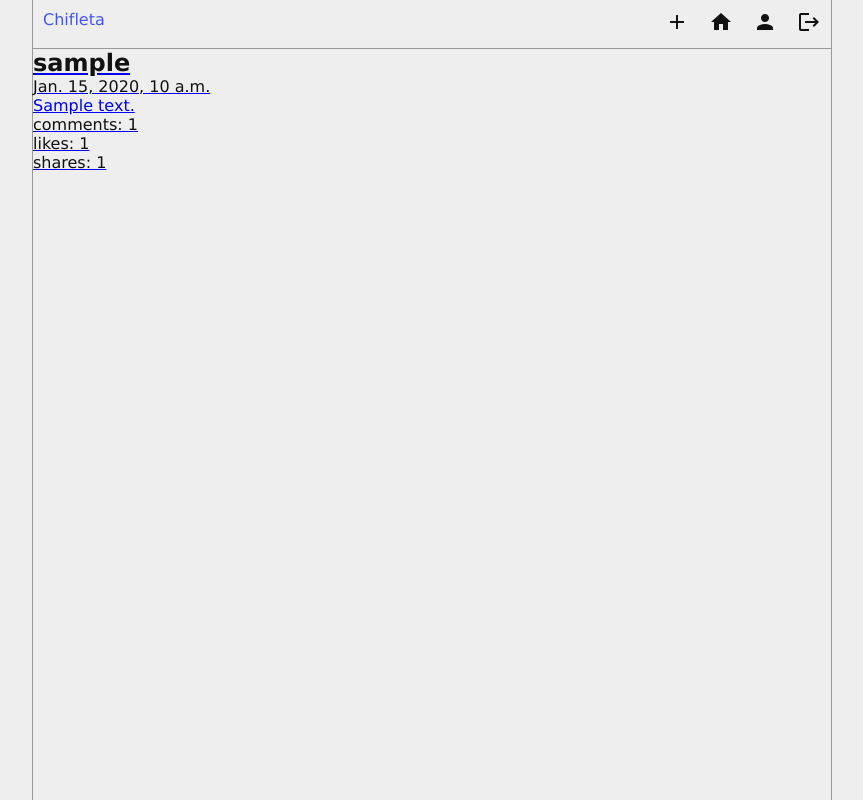
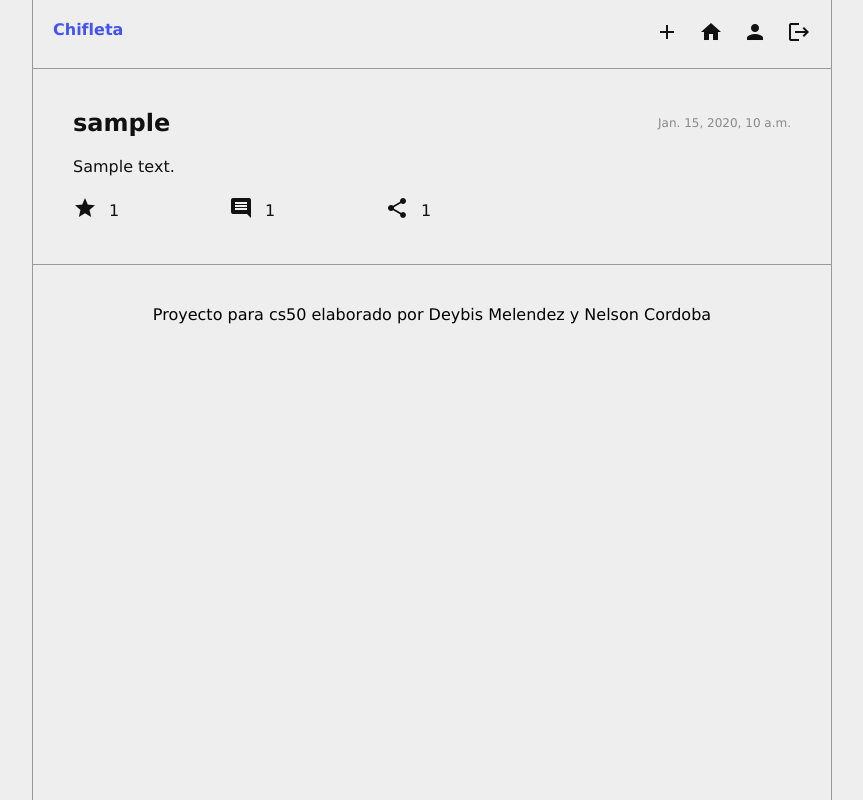
Before and after one commit to DeybisMelendez/chifleta, a Django app: page /feed/ in a window 1280 px wide. Shown: the whole page, without its empty margins (208-1071 px from the left). Run offline with Django 5.2, Linux system fonts and the light colour scheme; a user stored in the database is signed in; tables that the repository leaves empty hold one stand-in row (values such as "Sample post"); some libraries are stand-ins or nearby versions.

Commit message:
avances de diseño de accounts y posts

```diff
--- a/chifleta/urls.py
+++ b/chifleta/urls.py
@@ -19,7 +19,7 @@ from django.urls import path
 from django.conf import settings
 from django.conf.urls.static import static
 from accounts.views import register, user, log_in, log_out, delete_user,update_user
-from posts.views import feed, post_view
+from posts.views import feed, post_view, add_post
 
 urlpatterns = [
     path('admin/', admin.site.urls),
@@ -30,7 +30,8 @@ urlpatterns = [
     path('delete_user', delete_user, name="delete_user"),
     path("update_user",update_user, name="update_user"),
     path("feed/",feed, name="feed"),
-    path("post/<int:id>/",post_view, name="post")
+    path("post/<int:id>/",post_view, name="post"),
+    path("add_post",add_post, name="add_post")
 ]
 
 # Servir archivos de media en modo depuración
--- a/posts/views.py
+++ b/posts/views.py
@@ -11,6 +11,7 @@ def feed(request):
     user = request.user
     profile = Profile.objects.get(user = user)
     followeds = Follow.objects.filter(follower = profile)
+    #TODO: Optimizar cantidad de posts a enviar
     posts = 0
     for followed in followeds:
         if posts == 0:
--- a/static/css/base.css
+++ b/static/css/base.css
@@ -1,13 +1,27 @@
+:root {
+  --visible-border: 1px solid #999;
+  --padding-base: 40px;
+  --black-color: #111;
+  --white-color: #eee;
+  --primary-color: #45e;
+  --secondary-color: #19e;
+  --error-color: #d55;
+  --transition-base: all 0.3s ease-in-out;
+}
+
 body {
-  background-color: #eee;
+  background-color: var(--white-color);
 }
 
 .container {
   max-width: 800px;
   min-height: 100vh;
   margin: auto;
-  /*padding-left: 20px;
-  padding-right: 20px;*/
-  border-left: 1px solid #999;
-  border-right: 1px solid #999;
+  border-left: var(--visible-border);
+  border-right: var(--visible-border);
 }
+
+.footer {
+  padding: var(--padding-base);
+  text-align: center;
+}
--- a/static/css/error.css
+++ b/static/css/error.css
@@ -1,8 +1,8 @@
 .error {
-  background-color: #d55;
-  padding: 20px;
-  border-bottom: 1px solid #999;
-  color: #eee;
+  background-color: var(--error-color);
+  padding: var(--padding-base);
+  border-bottom: var(--visible-border);
+  color: var(--white-color);
 }
 .error__close {
   float: right;
--- a/static/css/form.css
+++ b/static/css/form.css
@@ -1,26 +1,31 @@
 .form {
   display: flex;
   flex-direction: column;
-  padding: 20px;
+  padding: var(--padding-base);
+  border-bottom: var(--visible-border);
 }
 
 .form__title {
   text-align: center;
   font-weight: 600;
   font-size: 1.5rem;
+  margin-top: 20px;
+  margin-bottom: 40px;
 }
 .form__field {
   width: 100%;
-  margin-bottom: 12px;
+  margin-bottom: 40px;
 }
 .form__label {
-  margin-bottom: 4px;
+  display: block;
+  margin-bottom: 8px;
 }
 .form__input {
   width: 100%;
   background-color: #ddd;
   padding: 18px;
   border-radius: 12px;
+  transition: var(--transition-base);
 }
 .form__submit {
   width: 100%;
@@ -29,8 +34,15 @@
   border-radius: 12px;
   color: #eee;
   margin-bottom: 20px;
+  transition: var(--transition-base);
+}
+.form__submit:hover {
+  background-color: var(--primary-color);
 }
 .form__question-link {
   color: #19e;
   text-decoration: none;
 }
+.form__question-link:hover {
+  text-decoration: underline;
+}
--- a/static/css/modal.css
+++ b/static/css/modal.css
@@ -7,14 +7,13 @@
   width: 100%;
   height: 100%;
   overflow: auto;
-  background-color: rgb(0,0,0);
   background-color: rgba(0,0,0,0.4);
 }
 .modal__content {
-  background-color: #fefefe;
+  background-color: var(--white-color);
   margin: 100px auto;
   padding: 20px;
-  border: 1px solid #999;
+  border: var(--visible-border);
   max-width: 600px;
   border-radius: 20px;
 }
--- a/static/css/nav.css
+++ b/static/css/nav.css
@@ -1,13 +1,12 @@
 .nav {
-  border-bottom: 1px solid #999;
-  padding: 10px;
+  border-bottom: var(--visible-border);
+  padding: 20px;
   display: flex;
   justify-content: space-between;
 }
 .nav__brand {
-  color: #111;
-  text-decoration: none;
-  color: #45e;
+  font-weight:bold;
+  color: var(--primary-color);
 }
 .nav__menu {
   display: flex;
@@ -17,6 +16,10 @@
   list-style: none;
 }
 .nav__link {
-  color: #111;
+  color: var(--black-color);
   text-decoration: none;
+  transition: var(--transition-base);
 }
+.nav__link:hover {
+  color: var(--primary-color);
+}
--- /dev/null
+++ b/static/css/posts.css
@@ -0,0 +1,62 @@
+.posts {
+  display: flex;
+  flex-direction: column;
+}
+.posts__empty {
+  padding: var(--padding-base);
+  border-bottom: var(--visible-border);
+}
+
+.post {
+  border-bottom: var(--visible-border);
+  padding: var(--padding-base);
+  text-decoration: none;
+  color: var(--black-color);
+  transition: var(--transition-base);
+}
+.post:hover {
+  background-color: #ddd;
+}
+.post__info {
+  cursor: pointer;
+}
+.post__header {
+  display: flex;
+  justify-content: space-between;
+  align-items: center;
+  margin-bottom: 20px;
+}
+.post__title {
+  font-size: 1.5rem;
+  font-weight: 600;
+}
+.post__date {
+  font-size: 0.75rem;
+  font-weight: 200;
+  color: #888;
+}
+.post__content {
+  margin-bottom: 20px;
+}
+.post__stats {
+  display: flex;
+}
+.post__stat {
+  display: flex;
+  align-items: center;
+  margin-right: 40px;
+}
+.post__button {
+  color: var(--black-color);
+  transition: var(--transition-base);
+  background: none;
+}
+
+.post__button:hover,
+.post__button--selected {
+  color: var(--secondary-color);
+}
+.post__stat-value {
+  margin-left: 12px;
+  width: 80px;
+}
--- a/templates/feed.html
+++ b/templates/feed.html
@@ -12,25 +12,19 @@
 {% endblock title %}
 
 {% block styles %}
+  <link rel="stylesheet" href="{% static 'css/posts.css' %}">
 {% endblock styles %}
 
 {% block content %}
 <main>
-  <section>
-  {% for post in posts %}
-    <a href="{% url 'post' post.id %}">
-      <div>
-        <h1>{{post.profile.user}}</h1>
-        <p>{{post.created_at}}</p>
-      </div>
-      <p><pre>{{post.content}}</pre></p>
-      <div>
-        <p>comments: {{post.comments_count}}</p>
-        <p>likes: {{post.likes_count}}</p>
-        <p>shares: {{post.shares_count}}</p>
-      </div>
-    </a>
-  {% endfor %}
+  <section class="posts">
+    {% if posts %}
+      {% for post in posts %}
+        {% include "includes/post.html" %}
+      {% endfor %}
+    {% else %}
+    <p class="posts__empty">No hay posts para mostrar.</p>
+    {% endif %}
   </section>
 </main>
 {% endblock content %}
--- a/templates/includes/footer.html
+++ b/templates/includes/footer.html
@@ -1,5 +1,3 @@
-<footer>
-  {% comment %}
-  TODO: Agregar footer
-  {% endcomment %}
+<footer class="footer">
+  Proyecto para cs50 elaborado por Deybis Melendez y Nelson Cordoba
 </footer>
--- a/templates/includes/nav.html
+++ b/templates/includes/nav.html
@@ -1,14 +1,49 @@
-<nav class="nav">
-  <a class="nav__brand" href="/">Chifleta</a>
+<nav class="nav" x-data="{open:false}">
+  <p class="nav__brand">Chifleta</p>
   <ul class="nav__menu">
     {% if request.user.is_authenticated %}
-    <li class="nav__item"><a class="nav__link" href="#"><i class="material-icons">add</i></a></li>
-    <li class="nav__item"><a class="nav__link" href="#"><i class="material-icons">home</i></a></li>
-    <li class="nav__item"><a class="nav__link" href="{% url 'user' user.username %}"><i class="material-icons">person</i></a></li>
-    <li class="nav__item"><a class="nav__link" href="{% url 'logout' %}"><i class="material-icons">logout</i></a></li>
+    <li class="nav__item">
+      <a class="nav__link" href="#" @click="open=true">
+        <i class="material-icons">add</i>
+      </a>
+    </li>
+    <li class="nav__item">
+      <a class="nav__link" href="{% url 'feed' %}">
+        <i class="material-icons">home</i>
+      </a>
+    </li>
+    <li class="nav__item">
+      <a class="nav__link" href="{% url 'user' user.username %}">
+        <i class="material-icons">person</i>
+      </a>
+    </li>
+    <li class="nav__item">
+      <a class="nav__link" href="{% url 'logout' %}">
+        <i class="material-icons">logout</i>
+      </a>
+    </li>
     {% else %}
-    <li class="nav__item"><a class="nav__link" href="{% url 'login' %}">Login</a></li>
-    <li class="nav__item"><a class="nav__link" href="{% url 'register' %}">Register</a></li>
+    <li class="nav__item">
+      <a class="nav__link" href="{% url 'login' %}">Login</a>
+    </li>
+    <li class="nav__item">
+      <a class="nav__link" href="{% url 'register' %}">Register</a>
+    </li>
     {% endif %}
   </ul>
+  {% if request.user.is_authenticated %}
+  <div class="modal" x-show="open">
+    <div class="modal__content">
+      <span class="modal__close" @click="open=false"><i class="material-icons">close</i></span>
+      <form class="form" method="post" action="{% url 'add_post' %}">
+        <h1 class="form__title">Nuevo post</h1>
+        {% csrf_token %}
+        <div class="form__field">
+          <textarea class="form__input" type="text" name="content" placeholder="¿Qué novedades tienes?" required></textarea>
+        </div>
+        <button class="form__submit" type="submit">Publicar</button>
+      </form>
+    </div>
+  </div>
+  {% endif %}
 </nav>
--- /dev/null
+++ b/templates/includes/post.html
@@ -0,0 +1,23 @@
+<div class="post">
+  <div class="post__info" @click="window.location.href = '{% url 'post' post.id %}'">
+    <div class="post__header">
+      <h1 class="post__user">{{post.profile.user}}</h1>
+      <p class="post__date">{{post.created_at}}</p>
+    </div>
+    <pre class="post__content">{{post.content}}</pre>
+  </div>
+  <div class="post__stats">
+    <div class="post__stat">
+      <button class="post__button"><i class="material-icons">star</i></button>
+      <p class="post__stat-value">{{post.likes_count}}</p>
+    </div>
+    <div class="post__stat">
+      <button class="post__button"><i class="material-icons">comment</i></button>
+      <p class="post__stat-value">{{post.comments_count}}</p>
+    </div>
+    <div class="post__stat">
+      <button class="post__button"><i class="material-icons">share</i></button>
+      <p class="post__stat-value">{{post.shares_count}}</p>
+    </div>
+  </div>
+</div>
--- a/templates/layouts/base.html
+++ b/templates/layouts/base.html
@@ -8,6 +8,9 @@
   <link rel="stylesheet" href="{% static 'css/reset.css' %}">
   <link rel="stylesheet" href="{% static 'css/base.css' %}">
   <link rel="stylesheet" href="{% static 'css/nav.css' %}">
+  <link rel="stylesheet" href="{% static 'css/modal.css' %}">
+  <link rel="stylesheet" href="{% static 'css/form.css' %}">
+  <link rel="stylesheet" href="{% static 'css/error.css' %}">
   <link rel="stylesheet" href="https://fonts.googleapis.com/icon?family=Material+Icons">
   {% block styles %}
   {% endblock styles %}
@@ -19,6 +22,7 @@
   <div class="container">
     {% include "includes/nav.html" %}
     {% block content %}{% endblock content %}
+    {% include "includes/footer.html" %}
   </div>
   <script src="https://unpkg.com/htmx.org@2.0.3" defer></script>
 </body>
--- a/templates/login.html
+++ b/templates/login.html
@@ -6,8 +6,6 @@
 {% endblock title %}
 
 {% block styles %}
-  <link rel="stylesheet" href="{% static 'css/error.css' %}" >
-  <link rel="stylesheet" href="{% static 'css/form.css' %}" >
 {% endblock styles %}
 
 {% block content %}
--- a/templates/register.html
+++ b/templates/register.html
@@ -6,8 +6,6 @@
 {% endblock title %}
 
 {% block styles %}
-  <link rel="stylesheet" href="{% static 'css/error.css' %}" >
-  <link rel="stylesheet" href="{% static 'css/form.css' %}" >
 {% endblock styles %}
 
 {% block content %}
```
Also changed, not shown: static/css/user.css (+6 -2 lines), templates/post.html (+4 -12 lines), templates/user.html (+15 -11 lines).
